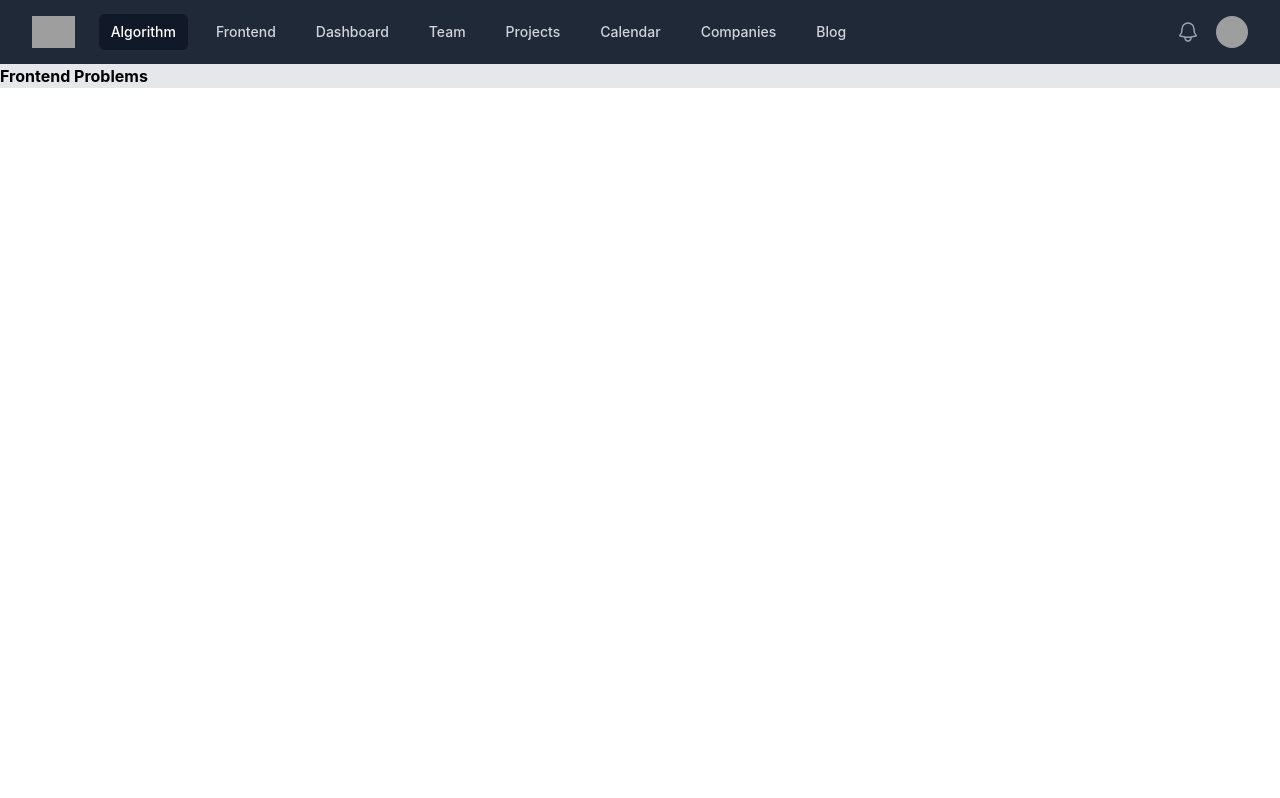
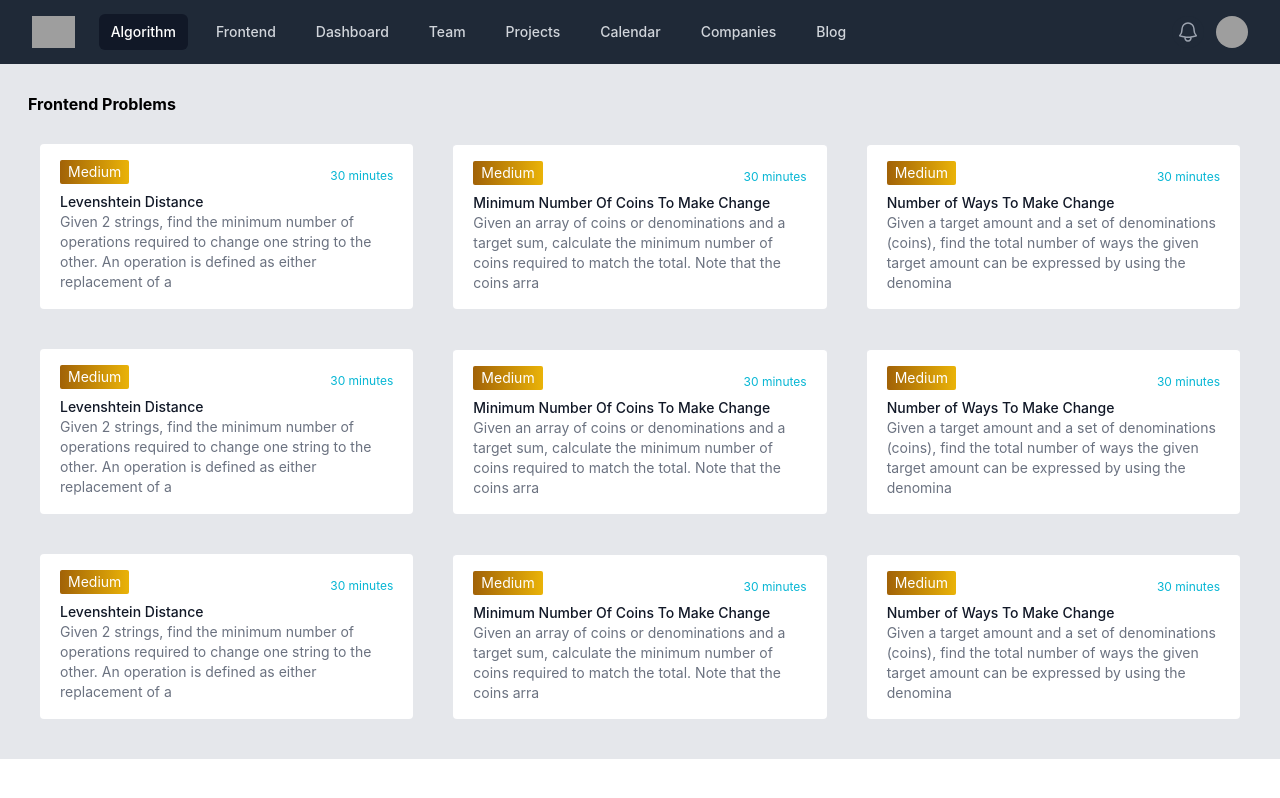
Before and after one commit to kalburgimanjunath/stackblitz-interview-kit, a Next.js app: page /frontend in a window 1280 px wide. Built offline with nearby package versions, Linux system fonts and the light colour scheme; grey boxes are pictures that could not be loaded.

Commit message:
1 file modified

```diff
--- a/pages/frontend.js
+++ b/pages/frontend.js
@@ -1,7 +1,47 @@
+import Card from '../components/Card';
+
 export default function Frontend() {
+  const alogos = [
+    {
+      id: 1,
+      title: 'Levenshtein Distance',
+      description:
+        'Given 2 strings, find the minimum number of operations required to change one string to the other. An operation is defined as either replacement of a',
+    },
+    {
+      id: 2,
+      title: 'Minimum Number Of Coins To Make Change',
+      description:
+        'Given an array of coins or denominations and a target sum, calculate the minimum number of coins required to match the total. Note that the coins arra',
+    },
+    {
+      id: 3,
+      title: 'Number of Ways To Make Change',
+      description:
+        'Given a target amount and a set of denominations (coins), find the total number of ways the given target amount can be expressed by using the denomina',
+    },
+  ];
   return (
-    <div className="container bg-gray-200">
-      <div className="font-bold">Frontend Problems</div>
+    <div className="container bg-gray-200 p-5">
+      <div className="font-bold p-2">Frontend Problems</div>
+      <div className="bg-white-100 flex grid grid-cols-3 grid-cols-xs-2 divide-y divide-gray-200">
+        {alogos &&
+          alogos.map((item) => {
+            return <Card item={item} />;
+          })}
+      </div>
+      <div className="bg-white-100 flex grid grid-cols-3 grid-cols-xs-2 divide-y divide-gray-200">
+        {alogos &&
+          alogos.map((item) => {
+            return <Card item={item} />;
+          })}
+      </div>
+      <div className="bg-white-100 flex grid grid-cols-3 grid-cols-xs-2 divide-y divide-gray-200">
+        {alogos &&
+          alogos.map((item) => {
+            return <Card item={item} />;
+          })}
+      </div>
     </div>
   );
 }
```
